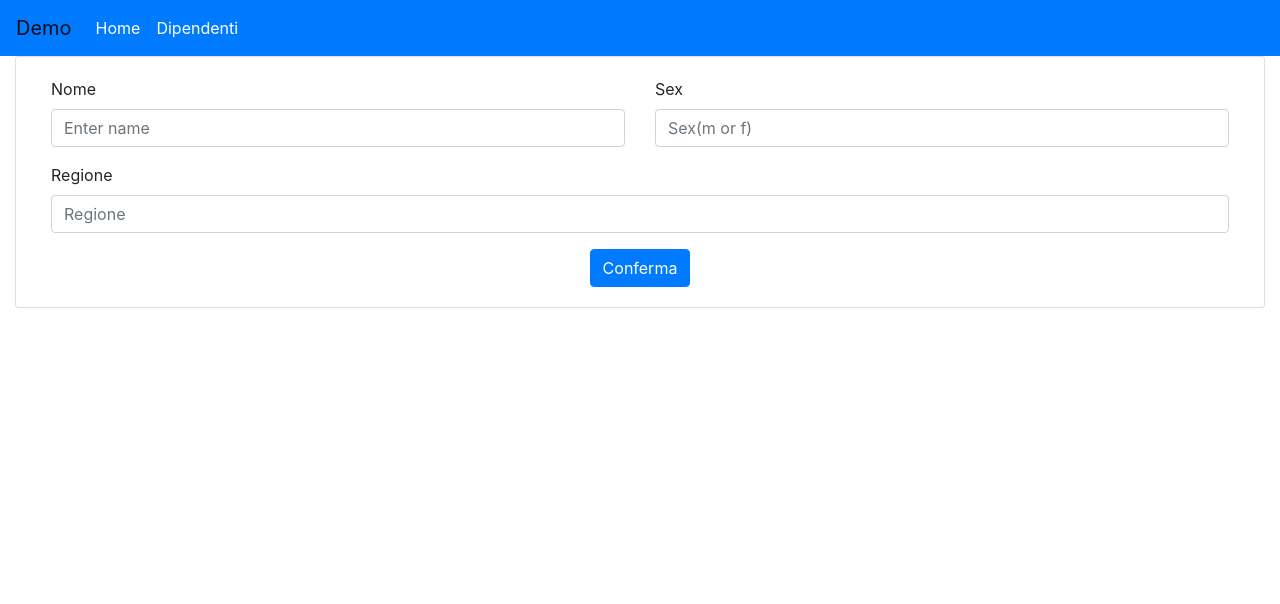
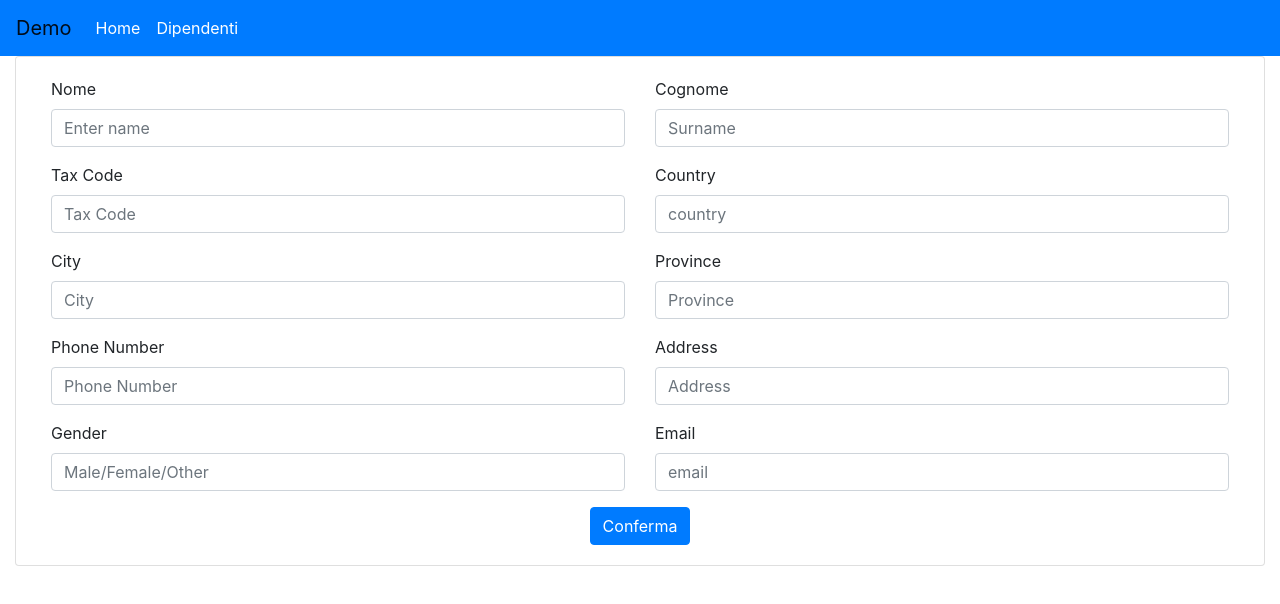
Before and after one commit to itsbertolaso/timesheet, an Angular app: page /dipendenti/new in a window 1280 px wide. Shown: the top 604 px of the page. Built offline with nearby package versions, Linux system fonts and the light colour scheme.

Commit message:
Tutto Nuovo

```diff
--- a/src/app/pages/dipendenti-page/dipendenti-page.component.html
+++ b/src/app/pages/dipendenti-page/dipendenti-page.component.html
@@ -2,7 +2,7 @@
   <div class="card-body">
     <div class="container-fluid">
       <div class="row">
-        <div class="col">
+        <div class="col" style="overflow: auto;">
           <app-datatable
             [lista]="lista"
             [options]="options"
--- a/src/app/pages/dipendenti-page/dipendenti-page.component.ts
+++ b/src/app/pages/dipendenti-page/dipendenti-page.component.ts
@@ -2,6 +2,7 @@ import { Component, OnInit } from "@angular/core";
 import { DataTableOptions } from "src/app/api/datatable-options";
 import { DipendentiService } from "src/core/service/dipendenti.service";
 import { Router } from "@angular/router";
+import { ApiService } from "src/core/service/api.service";
 
 @Component({
   selector: "app-dipendenti-page",
@@ -13,26 +14,87 @@ export class DipendentiPageComponent implements OnInit {
     colsOptions: [
       {
         label: "Nome",
-        name: "nome"
+        name: "name"
       },
       {
-        label: "Regione",
-        name: "regione"
+        label: "Cognome",
+        name: "surname"
       },
       {
-        label: "Sesso",
-        name: "sex"
+        label: "city",
+        name: "city"
+      },
+      {
+        label: "Gender",
+        name: "gender"
+      },
+      {
+        label: "Email",
+        name: "email"
       }
     ]
+    /*colsOptions: [
+      {
+        label: "Nome",
+        name: "name"
+      },
+      {
+        label: "Cognome",
+        name: "surname"
+      },
+      {
+        label: "taxCode",
+        name: "taxCode"
+      },
+      {
+        label: "Country",
+        name: "country"
+      },
+      {
+        label: "province",
+        name: "province"
+      },
+      {
+        label: "city",
+        name: "city"
+      },
+      {
+        label: "address",
+        name: "address"
+      },
+      {
+        label: "Phone number",
+        name: "phoneNumber"
+      },
+      {
+        label: "Gender",
+        name: "gender"
+      },
+      {
+        label: "Email",
+        name: "email"
+      },
+      {
+        label: "ID",
+        name: "id"
+      }
+    ]
+    */
   };
   public lista: any[];
   constructor(
     public dipendenteService: DipendentiService,
-    public router: Router
+    public router: Router,
+    public api: ApiService
   ) {}
 
   ngOnInit() {
-    this.lista = this.dipendenteService.getAll();
+    this.dipendenteService.getAll().subscribe(res => {
+      this.lista = res;
+    });
+    this.api.get("employees").subscribe(res => {
+      console.log(res);
+    });
   }
 
   select(input: any[]) {
@@ -40,8 +102,11 @@ export class DipendentiPageComponent implements OnInit {
     this.router.navigate(["dipendenti", sogg.id]);
   }
   onDeleteHandler(id: any) {
-    this.dipendenteService.deleteById(id);
-    this.lista = this.dipendenteService.getAll();
+    this.dipendenteService.deleteById(id).subscribe(r => {
+      this.dipendenteService.getAll().subscribe(res => {
+        this.lista = res;
+      });
+    });
   }
   onEditHandler(id: any) {
     this.router.navigate(["dipendenti/edit", id]);
--- a/src/app/pages/edit-dipendenti-page/edit-dipendenti-page.component.html
+++ b/src/app/pages/edit-dipendenti-page/edit-dipendenti-page.component.html
@@ -1,36 +1,108 @@
-<div class="card">
+<div class="card" *ngIf="formgroup">
   <div class="card-body">
     <div class="container-fluid">
       <form [formGroup]="formgroup">
         <div class="row">
           <div class="form-group col">
-            <label for="nome">Nome</label>
+            <label for="name">Nome</label>
             <input
               type="text"
               class="form-control"
-              formControlName="nome"
-              aria-describedby="nomeHelp"
+              formControlName="name"
+              aria-describedby="nameHelp"
               placeholder="Enter name"
             />
           </div>
           <div class="form-group col">
-            <label for="sex">Sex</label>
+            <label for="surname">Cognome</label>
             <input
               type="text"
               class="form-control"
-              formControlName="sex"
-              placeholder="Sex(m or f)"
+              formControlName="surname"
+              placeholder="Surname"
             />
           </div>
         </div>
         <div class="row">
           <div class="form-group col">
-            <label for="regione">Regione</label>
+            <label for="taxcode">Tax Code</label>
             <input
               type="text"
               class="form-control"
-              formControlName="regione"
-              placeholder="Regione"
+              formControlName="taxcode"
+              placeholder="Tax Code"
+            />
+          </div>
+          <div class="form-group col">
+            <label for="country">Country</label>
+            <input
+              type="text"
+              class="form-control"
+              formControlName="country"
+              placeholder="country"
+            />
+          </div>
+        </div>
+        <div class="row">
+          <div class="form-group col">
+            <label for="city">City</label>
+            <input
+              type="text"
+              class="form-control"
+              formControlName="city"
+              aria-describedby="cityHelp"
+              placeholder="City"
+            />
+          </div>
+          <div class="form-group col">
+            <label for="province">Province</label>
+            <input
+              type="text"
+              class="form-control"
+              formControlName="province"
+              placeholder="Province"
+            />
+          </div>
+        </div>
+        <div class="row">
+          <div class="form-group col">
+            <label for="phoneNumber">Phone Number</label>
+            <input
+              type="text"
+              class="form-control"
+              formControlName="phoneNumber"
+              aria-describedby="phoneHelp"
+              placeholder="Phone Number"
+            />
+          </div>
+          <div class="form-group col">
+            <label for="address">Address</label>
+            <input
+              type="text"
+              class="form-control"
+              formControlName="address"
+              placeholder="Address"
+            />
+          </div>
+        </div>
+        <div class="row">
+          <div class="form-group col">
+            <label for="gender">Gender</label>
+            <input
+              type="text"
+              class="form-control"
+              formControlName="gender"
+              aria-describedby="genderHelp"
+              placeholder="Male/Female/Other"
+            />
+          </div>
+          <div class="form-group col">
+            <label for="email">Email</label>
+            <input
+              type="text"
+              class="form-control"
+              formControlName="email"
+              placeholder="email"
             />
           </div>
         </div>
--- a/src/app/pages/new-dipendenti-page/new-dipendenti-page.component.html
+++ b/src/app/pages/new-dipendenti-page/new-dipendenti-page.component.html
@@ -4,33 +4,105 @@
       <form [formGroup]="formgroup">
         <div class="row">
           <div class="form-group col">
-            <label for="nome">Nome</label>
+            <label for="name">Nome</label>
             <input
               type="text"
               class="form-control"
-              formControlName="nome"
-              aria-describedby="nomeHelp"
+              formControlName="name"
+              aria-describedby="nameHelp"
               placeholder="Enter name"
             />
           </div>
           <div class="form-group col">
-            <label for="sex">Sex</label>
+            <label for="surname">Cognome</label>
             <input
               type="text"
               class="form-control"
-              formControlName="sex"
-              placeholder="Sex(m or f)"
+              formControlName="surname"
+              placeholder="Surname"
             />
           </div>
         </div>
         <div class="row">
           <div class="form-group col">
-            <label for="regione">Regione</label>
+            <label for="taxcode">Tax Code</label>
             <input
               type="text"
               class="form-control"
-              formControlName="regione"
-              placeholder="Regione"
+              formControlName="taxcode"
+              placeholder="Tax Code"
+            />
+          </div>
+          <div class="form-group col">
+            <label for="country">Country</label>
+            <input
+              type="text"
+              class="form-control"
+              formControlName="country"
+              placeholder="country"
+            />
+          </div>
+        </div>
+        <div class="row">
+          <div class="form-group col">
+            <label for="city">City</label>
+            <input
+              type="text"
+              class="form-control"
+              formControlName="city"
+              aria-describedby="cityHelp"
+              placeholder="City"
+            />
+          </div>
+          <div class="form-group col">
+            <label for="province">Province</label>
+            <input
+              type="text"
+              class="form-control"
+              formControlName="province"
+              placeholder="Province"
+            />
+          </div>
+        </div>
+        <div class="row">
+          <div class="form-group col">
+            <label for="phoneNumber">Phone Number</label>
+            <input
+              type="text"
+              class="form-control"
+              formControlName="phoneNumber"
+              aria-describedby="phoneHelp"
+              placeholder="Phone Number"
+            />
+          </div>
+          <div class="form-group col">
+            <label for="address">Address</label>
+            <input
+              type="text"
+              class="form-control"
+              formControlName="address"
+              placeholder="Address"
+            />
+          </div>
+        </div>
+        <div class="row">
+          <div class="form-group col">
+            <label for="gender">Gender</label>
+            <input
+              type="text"
+              class="form-control"
+              formControlName="gender"
+              aria-describedby="genderHelp"
+              placeholder="Male/Female/Other"
+            />
+          </div>
+          <div class="form-group col">
+            <label for="email">Email</label>
+            <input
+              type="text"
+              class="form-control"
+              formControlName="email"
+              placeholder="email"
             />
           </div>
         </div>
--- a/src/app/pages/new-dipendenti-page/new-dipendenti-page.component.ts
+++ b/src/app/pages/new-dipendenti-page/new-dipendenti-page.component.ts
@@ -19,13 +19,21 @@ export class NewDipendentiPageComponent implements OnInit {
 
   ngOnInit() {
     this.formgroup = this.fb.group({
-      nome: [""],
-      regione: [""],
-      sex: [""]
+      name: [""],
+      surname: [""],
+      taxcode: [""],
+      country: [""],
+      city: [""],
+      province: [""],
+      phoneNumber: [""],
+      address: [""],
+      gender: [""],
+      email: [""]
     });
   }
   conferma() {
-    this.dipendente.add(this.formgroup.value);
-    this.router.navigate(["dipendenti"]);
+    this.dipendente.add(this.formgroup.value).subscribe(res => {
+      this.router.navigate(["dipendenti"]);
+    });
   }
 }
```
Also changed, not shown: src/app/app.module.ts (+5 -2 lines), src/app/pages/edit-dipendenti-page/edit-dipendenti-page.component.ts (+18 -7 lines), src/core/service/api.service.ts (added, +24 -0 lines), src/core/service/dipendenti.service.ts (+14 -23 lines), 1 other file (tests, documents, lock files or other folders).
